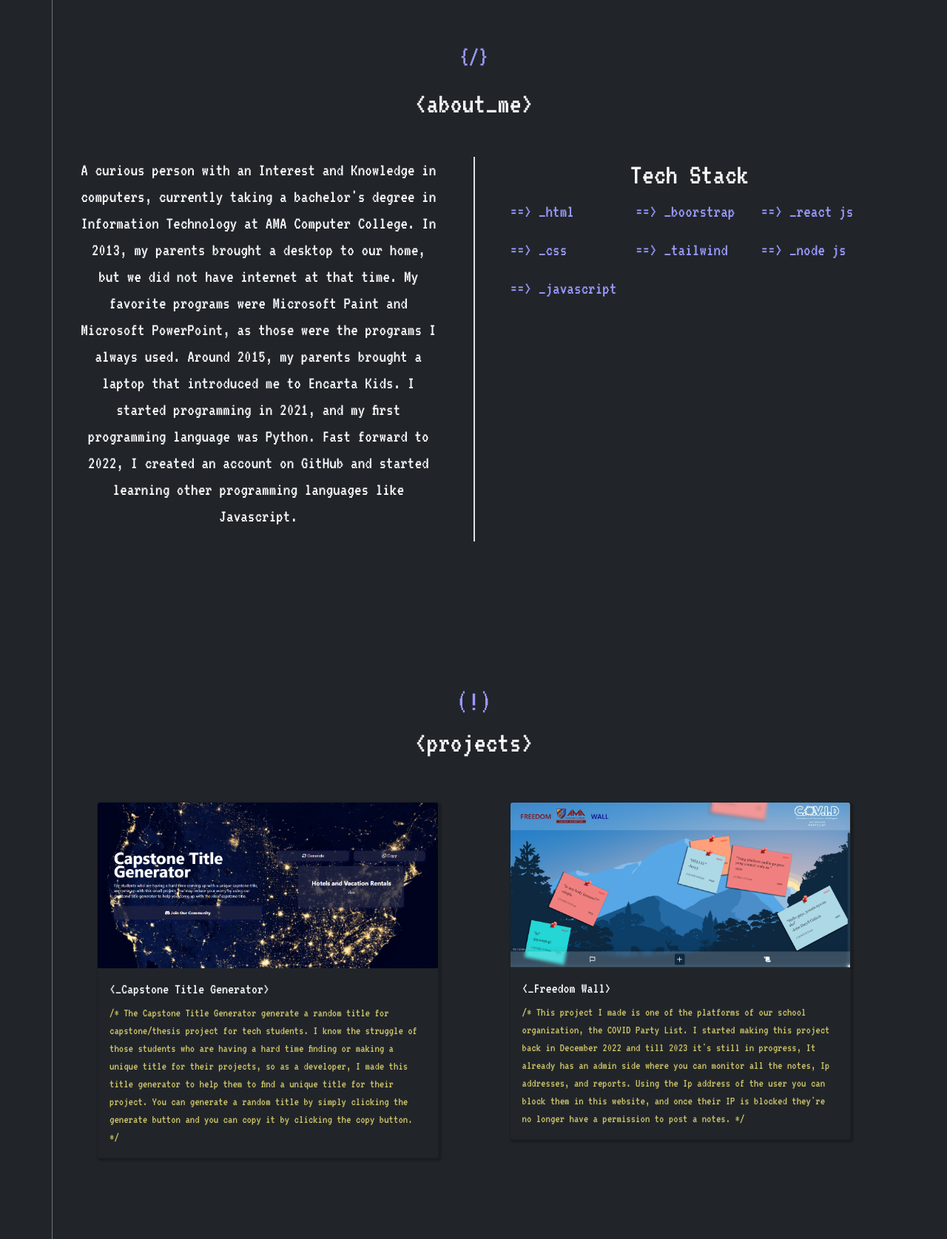
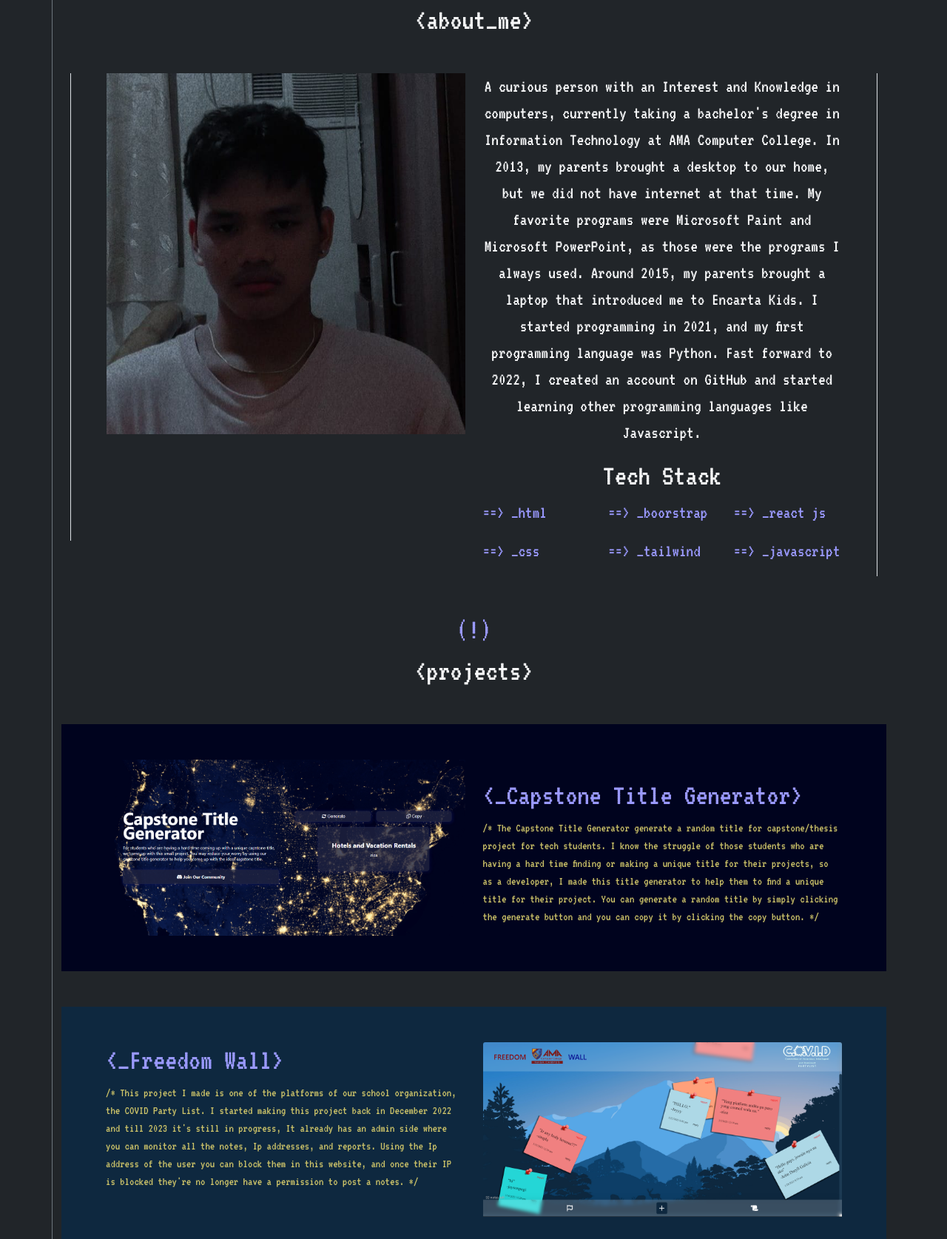
Before and after one commit to zizaaa/Portfolio-template-2, a website: page index.html in a window 1280 px wide. Shown: the part 774-2449 px from the top of the page at 74% size. Drawn offline with nearby package versions, Linux system fonts and the light colour scheme.

Commit message:
major update

```diff
--- a/index.html
+++ b/index.html
@@ -40,16 +40,16 @@
                 <div class="collapse navbar-collapse" id="navmenu">
                     <ul class="navbar-nav ms-auto fs-3 gap-3">
                         <li class="nav-item">
-                            <a href="#about" class="nav-link yellow">_About</a>
+                            <a href="#about" class="nav-link">_About</a>
                         </li>
                         <li class="nav-item">
-                            <a href="#projects" class="nav-link yellow">_Projects</a>
+                            <a href="#projects" class="nav-link">_Projects</a>
                         </li>
                         <li class="nav-item">
-                            <a href="#service" class="nav-link yellow">_Service</a>
+                            <a href="#service" class="nav-link">_Service</a>
                         </li>
                         <li class="nav-item">
-                            <a href="#contact" class="nav-link yellow">_Contact</a>
+                            <a href="#contact" class="nav-link">_Contact</a>
                         </li>
                     </ul>
                 </div>
@@ -88,8 +88,14 @@
         <!-- hero -->
         <section>
             <div class="container">
+                    <!-- divider -->
+                    <section>
+                        <div class="container my-5 py-2 d-none d-lg-block">
+                        </div>
+                    </section>
+                <div></div>
                 <div class="row text-light mt-5 mb-sm-5">
-                    <di v class="col-md">
+                    <di v class="col-md-9">
                         <p class="fs-3">// Hi, I'm Jay Ar, A...</p>
                         <h1 class="mb-3">{"<span class="yellow">_full-stack web developer</span>"}</h1>
 
@@ -98,16 +104,15 @@
                         </p>
                         <a href="#contact" class="custom_btn">{Get In Touch}</a>
                     </di>
-                    <div class="col-md d-none d-lg-block">
+                    <!-- <div class="col-md d-none d-lg-block">
                         <img src="./img/undraw_feeling_proud_qne1.svg" alt="image" class="img-fluid">
-                    </div>
+                    </div> -->
                 </div>
             </div>
         </section>
     <!-- divider -->
         <section>
-            <div class="container my-5 py-5 d-none d-lg-block">
-                <!-- <i class="bi bi-arrow-down-short text-light"></i> -->
+            <div class="container my-5 py-4 d-none d-lg-block">
             </div>
         </section>
 
@@ -121,18 +126,18 @@
                         <h1 class="about-me">&lt;about_me&gt;</h1>
                     </div>
                     <div class="row mt-5 fs-4">
+                        <div class="col-md border-start ps-0 ps-sm-5 mb-5">
+                            <img src="./img/me.jpg" class="img-fluid" alt="">
+                        </div>
                         <div class="col-md border-end pe-0 pe-sm-5">
                             <p>A curious person with an Interest and Knowledge in computers, currently taking a bachelor's degree in Information Technology at AMA Computer College.
                             In 2013, my parents brought a desktop to our home, but we did not have internet at that time. My favorite programs were Microsoft Paint and Microsoft PowerPoint, as those were the programs I always used. Around 2015, my parents brought a laptop that introduced me to Encarta Kids. I started programming in 2021, and my first programming language was Python. Fast forward to 2022, I created an account on GitHub and started learning other programming languages like Javascript.
                             </p>
-                        </div>
-                        <div class="col-md border-start ps-0 ps-sm-5">
                             <h1>Tech Stack</h1>
                             <div class="row text-start">
                                 <div class="col-md text_violet">
                                     <p>==> _html</p>
                                     <p>==> _css</p>
-                                    <p>==> _javascript</p>
                                 </div>
                                 <div class="col-md text_violet">
                                     <p>==> _boorstrap</p>
@@ -140,7 +145,8 @@
                                 </div>
                                 <div class="col-md text_violet">
                                     <p>==> _react js</p>
-                                    <p>==> _node js</p>
+                                    <p>==> _javascript</p>
+                                    <!-- <p>==> _node js</p> -->
                                 </div>
                             </div>
                         </div>
@@ -150,11 +156,10 @@
         </section>
 
             <!-- divider -->
-            <section>
+            <!-- <section>
                 <div class="container my-5 py-5 d-none d-lg-block">
-                    <!-- <i class="bi bi-arrow-down-short text-light"></i> -->
                 </div>
-            </section>
+            </section> -->
 
 
             <!-- projects -->
@@ -164,25 +169,28 @@
                     <h1 class="text_violet">(!)</h1>
                     <h1>&lt;projects&gt;</h1>
                 </div>
-                <div class="row">
-                    <div class="col-md-6 text-light p-5">
-                        <div class="project card mb-3 bg-dark ">
-                            <img src="./img/Capstonegen.png" class="card-img-top" alt="...">
-                            <div class="card-body">
-                              <h5 class="card-title">&lt;_Capstone Title Generator&gt;</h5>
-                              <p class="card-text yellow">/* The Capstone Title Generator generate a random title for capstone/thesis project for tech students. I know the struggle of those students who are having a hard time finding or making a unique title for their projects, so as a developer, I made this title generator to help them to find a unique title for their project. You can generate a random title by simply clicking the generate button and you can copy it by clicking the copy button. */</p>
-                            </div>
-                          </div>
+                <div>
+                    <!-- project-one -->
+                    <div class="project-one row my-5 p-5">
+                        <div class="col-md">
+                            <img src="./img/Capstonegen.png" class="img-fluid" alt="...">
+                        </div>
+                        <div class="col-md mt-4">
+                            <h1 class="card-title text_violet">&lt;_Capstone Title Generator&gt;</h1>
+                            <p class="card-text yellow">/* The Capstone Title Generator generate a random title for capstone/thesis project for tech students. I know the struggle of those students who are having a hard time finding or making a unique title for their projects, so as a developer, I made this title generator to help them to find a unique title for their project. You can generate a random title by simply clicking the generate button and you can copy it by clicking the copy button. */</p>
+                        </div>
                     </div>
-                    <div class="col-md-6 text-light p-5 ">
-                        <div class="project card mb-3 bg-dark ">
+                    <!-- project two -->
+                    <div class="project-two row my-5 p-5">
+                        <div class="col-md">
+                            <h1 class="card-title text_violet">&lt;_Freedom Wall&gt;</h1>
+                            <p class="card-text yellow pb-4"> /* This project I made is one of the platforms of our school organization, the COVID Party List. I started making this project back in December 2022 and till 2023 it's still in progress, It already has an admin side where you can monitor all the notes, Ip addresses, and reports. Using the Ip address of the user you can block them in this website, and once their IP is blocked they're no longer have a permission to post a notes. */</p>
+                        </div>
+                        <div class="col-md">
                             <img src="./img/Freedomwall.png" class="card-img-top" alt="...">
-                            <div class="card-body">
-                              <h5 class="card-title">&lt;_Freedom Wall&gt;</h5>
-                              <p class="card-text yellow"> /* This project I made is one of the platforms of our school organization, the COVID Party List. I started making this project back in December 2022 and till 2023 it's still in progress, It already has an admin side where you can monitor all the notes, Ip addresses, and reports. Using the Ip address of the user you can block them in this website, and once their IP is blocked they're no longer have a permission to post a notes. */</p>
-                            </div>
-                          </div>
+                        </div>
                     </div>
+                    <!-- btn -->
                     <div class="text-light p-5 d-flex justify-content-center">
                         <a href="https://github.com/zizaaa" class="custom_btn">{Visit my github}</a>
                     </div>
@@ -237,10 +245,10 @@
                             <a href="#projects" class="nav-link yellow">_Projects</a>
                         </li>
                         <li class="nav-item">
-                            <a href="#" class="nav-link yellow">_Service</a>
+                            <a href="#service" class="nav-link yellow">_Service</a>
                         </li>
                         <li class="nav-item">
-                            <a href="#" class="nav-link yellow">_Contact</a>
+                            <a href="#contact" class="nav-link yellow">_Contact</a>
                         </li>
                     </ul>
                 </div>
--- a/package.json
+++ b/package.json
@@ -9,7 +9,6 @@
   "author": "zizaaa",
   "license": "ISC",
   "dependencies": {
-    "bootstrap": "^5.2.3",
     "bootstrap-icons": "^1.10.5"
   }
 }
--- a/style/style.css
+++ b/style/style.css
@@ -40,9 +40,31 @@ padding-left: 5px;
 
 
 /* projects */
-.project{
-    box-shadow: 2px 2px 2px 2px rgba(0, 0, 0, 0.2);
+/* .project{
+    box-shadow: 0px 20px 15px 5px rgba(0, 0, 0, 0.2);
+    border-radius: 20px;
+} */
+
+.project-one{
+    background-color: rgb(0,3,30);
+    /* border-bottom-left-radius: 20px;
+    border-bottom-right-radius: 20px; */
 }
+/* .project-card-one:hover .card-body{
+    background-color: rgb(3, 8, 49);
+    transition: all .3s;
+} */
+
+.project-two{
+    background-color: rgb(14,40,63);
+    /* border-bottom-left-radius: 20px;
+    border-bottom-right-radius: 20px; */
+}
+/* .project-card-two:hover .card-body{
+    background-color: rgb(22, 55, 85);
+    transition: all .3s;
+} */
+
 
 /* custom button */
 .custom_btn{
```
Also changed, not shown: README.md, img/banner3.jpg, 1 other file.
